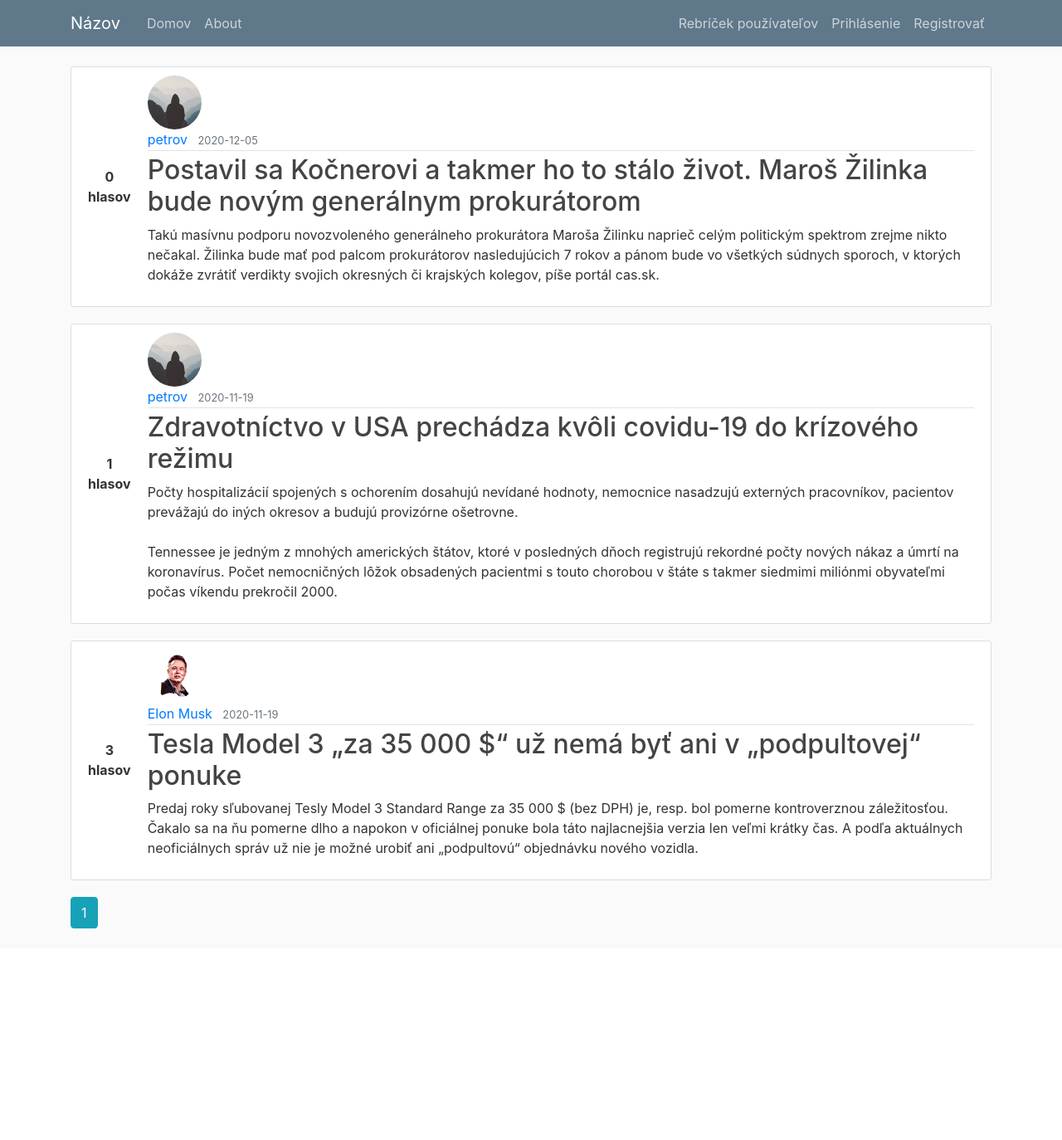
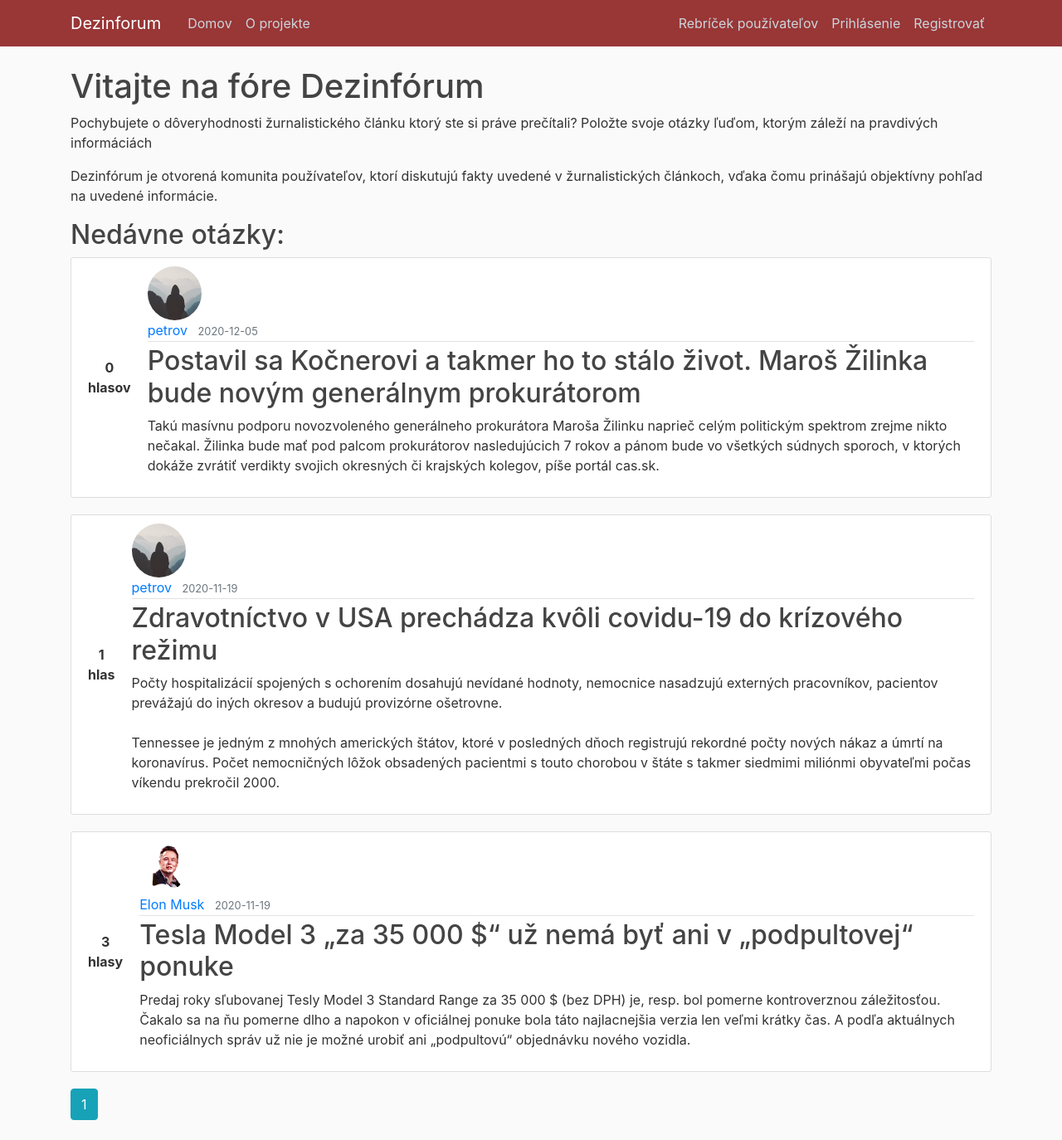
Before and after one commit to xpetrov/nove_media, a Flask app: page / in a window 1280 px wide. Shown: the whole page at 83% size. Before the commit the page ends 1119 px from the top, so only its background shows below. Run offline with Flask 2, Linux system fonts and the light colour scheme; data comes from the database, SQL or seed files in the repository; some libraries are stand-ins or nearby versions.

Commit message:
Pridane texty

```diff
--- a/application/static/main.css
+++ b/application/static/main.css
@@ -14,7 +14,7 @@ h6 {
 }
 
 .bg-steel {
-  background-color: #5f788a;
+  background-color: #993636;
 }
 
 .site-header .navbar-nav .nav-link {
@@ -142,7 +142,7 @@ table.leaderboard th {
   padding-top: 12px;
   padding-bottom: 12px;
   text-align: left;
-  background-color: #5f788a;
+  background-color: #993636;
   color: white;
 }
 
--- a/application/templates/home.html
+++ b/application/templates/home.html
@@ -1,9 +1,29 @@
 {% extends "layout.html" %}
 {% block content %}
+
+<section>
+  <h1>Vitajte na fóre Dezinfórum</h1>
+  <p>
+    Pochybujete o dôveryhodnosti žurnalistického článku ktorý ste si práve prečítali?
+    Položte svoje otázky ľuďom, ktorým záleží na pravdivých informáciách
+  </p>
+  <p>
+    Dezinfórum je otvorená komunita používateľov, ktorí diskutujú fakty uvedené v žurnalistických článkoch, vďaka čomu
+    prinášajú objektívny pohľad na uvedené informácie.
+  </p>
+</section>
+
+<h2>Nedávne otázky:</h2>
+
 {% for post in posts.items %}
 <article class="media content-section">
   <div class="votes">
-    <strong>{{ post.votes }}<br>hlasov</strong>
+    <strong>{{ post.votes }}<br>
+      {% if ((post.votes > 5) or (post.votes < -5)) %} hlasov
+      {% elif ((post.votes > 1) or (post.votes < -1)) %} hlasy
+      {% elif (post.votes == 1) or (post.votes == -1) %} hlas
+      {% elif (post.votes == 0) %}hlasov{% endif %}
+    </strong>
   </div>
   <div>
     <img class="rounded-circle article-img"
--- a/application/templates/layout.html
+++ b/application/templates/layout.html
@@ -22,7 +22,7 @@
   <header class="site-header">
     <nav class="navbar navbar-expand-md navbar-dark bg-steel fixed-top">
       <div class="container">
-        <a class="navbar-brand mr-4" href="/">Názov</a>
+        <a class="navbar-brand mr-4" href="/">Dezinforum</a>
         <button class="navbar-toggler" type="button" data-toggle="collapse" data-target="#navbarToggle"
           aria-controls="navbarToggle" aria-expanded="false" aria-label="Toggle navigation">
           <span class="navbar-toggler-icon"></span>
@@ -30,7 +30,7 @@
         <div class="collapse navbar-collapse" id="navbarToggle">
           <div class="navbar-nav mr-auto">
             <a class="nav-item nav-link" href="{{ url_for('main.home') }}">Domov</a>
-            <a class="nav-item nav-link" href="{{ url_for('main.about') }}">About</a>
+            <a class="nav-item nav-link" href="{{ url_for('main.about') }}">O projekte</a>
           </div>
           <!-- Navbar Right Side -->
           <div class="navbar-nav">
```
Also changed, not shown: application/templates/post.html (+13 -3 lines).
